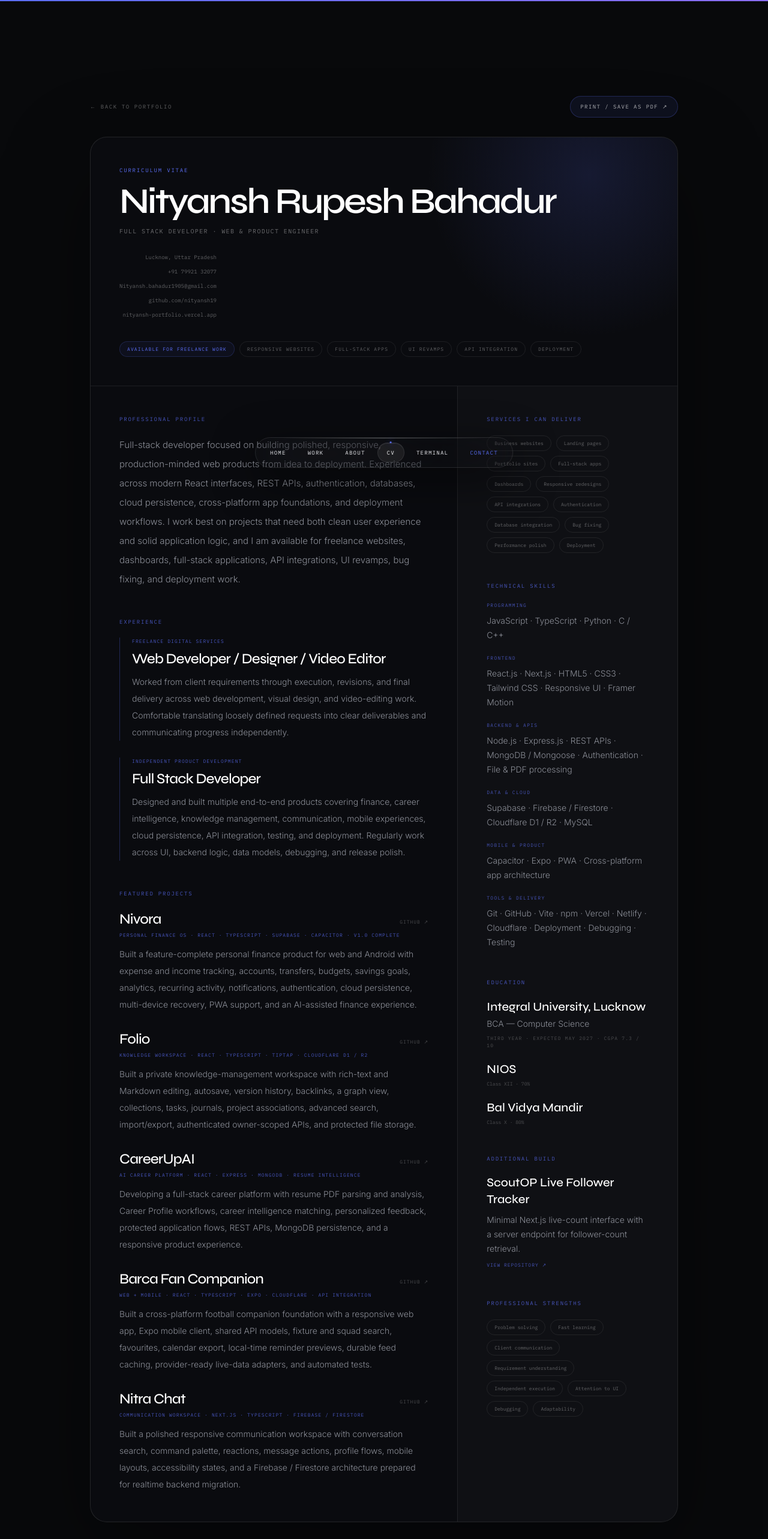
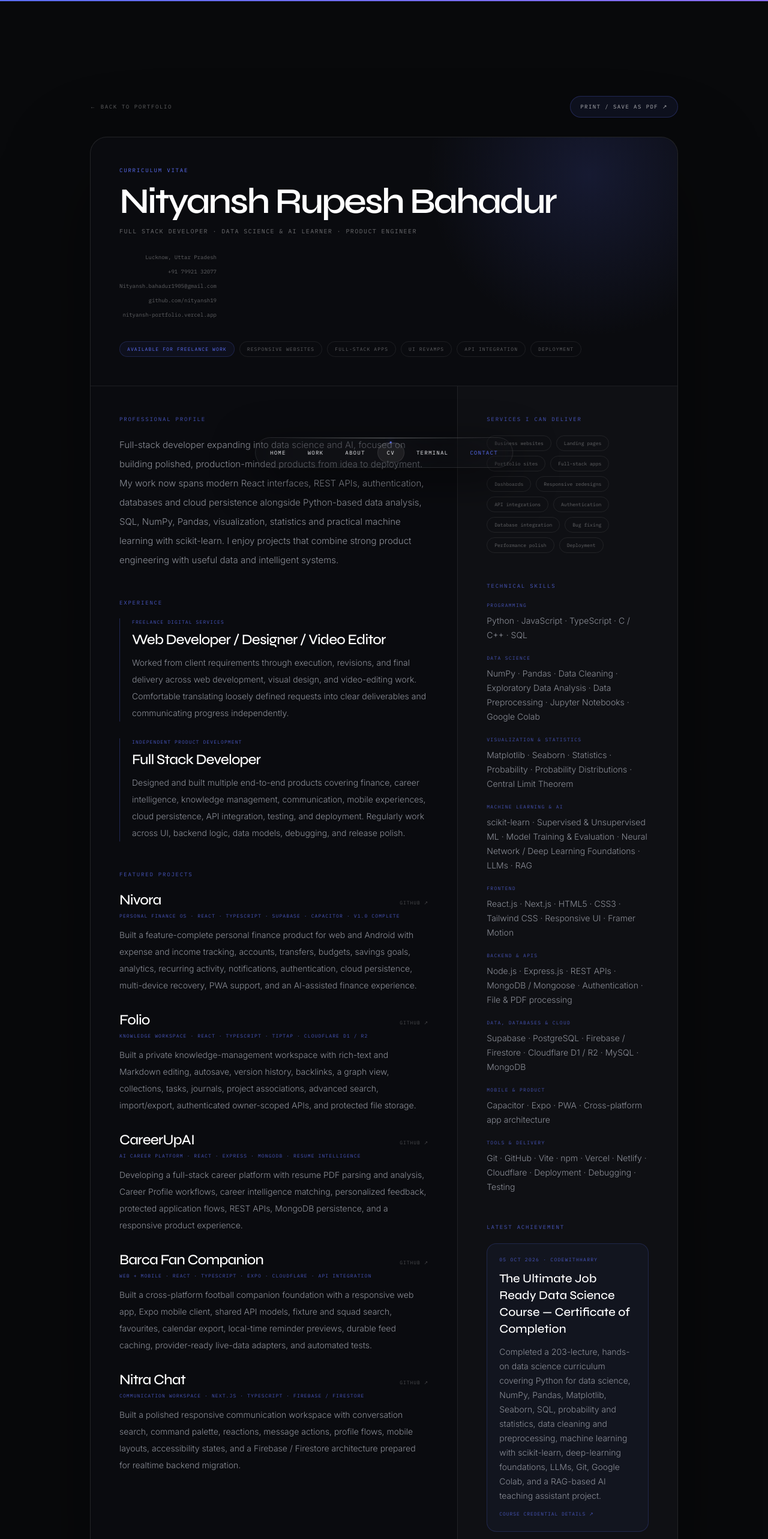
Before and after one commit to nityansh19/nityansh-portfolio, a Next.js app: page /cv in a window 1280 px wide. Shown: the top 2566 px of the page at 60% size. Built offline with nearby package versions, Linux system fonts and the light colour scheme.

Commit message:
feat: add data science certificate and skills to CV

```diff
--- a/app/cv/page.tsx
+++ b/app/cv/page.tsx
@@ -3,10 +3,13 @@
 import Link from "next/link";
 
 const skills = [
-  ["Programming", "JavaScript · TypeScript · Python · C / C++"],
+  ["Programming", "Python · JavaScript · TypeScript · C / C++ · SQL"],
+  ["Data Science", "NumPy · Pandas · Data Cleaning · Exploratory Data Analysis · Data Preprocessing · Jupyter Notebooks · Google Colab"],
+  ["Visualization & Statistics", "Matplotlib · Seaborn · Statistics · Probability · Probability Distributions · Central Limit Theorem"],
+  ["Machine Learning & AI", "scikit-learn · Supervised & Unsupervised ML · Model Training & Evaluation · Neural Network / Deep Learning Foundations · LLMs · RAG"],
   ["Frontend", "React.js · Next.js · HTML5 · CSS3 · Tailwind CSS · Responsive UI · Framer Motion"],
   ["Backend & APIs", "Node.js · Express.js · REST APIs · MongoDB / Mongoose · Authentication · File & PDF processing"],
-  ["Data & Cloud", "Supabase · Firebase / Firestore · Cloudflare D1 / R2 · MySQL"],
+  ["Data, Databases & Cloud", "Supabase · PostgreSQL · Firebase / Firestore · Cloudflare D1 / R2 · MySQL · MongoDB"],
   ["Mobile & Product", "Capacitor · Expo · PWA · Cross-platform app architecture"],
   ["Tools & Delivery", "Git · GitHub · Vite · npm · Vercel · Netlify · Cloudflare · Deployment · Debugging · Testing"],
 ];
@@ -65,7 +68,7 @@ export default function CVPage() {
                 <div>
                   <p className="font-mono text-[9px] uppercase tracking-[0.2em] text-accent print:text-black/45">Curriculum Vitae</p>
                   <h1 className="mt-4 font-display text-4xl font-semibold tracking-[-0.05em] text-white sm:text-6xl print:text-black">Nityansh Rupesh Bahadur</h1>
-                  <p className="mt-3 font-mono text-[10px] uppercase tracking-[0.14em] text-white/40 print:text-black/55">Full Stack Developer · Web &amp; Product Engineer</p>
+                  <p className="mt-3 font-mono text-[10px] uppercase tracking-[0.14em] text-white/40 print:text-black/55">Full Stack Developer · Data Science &amp; AI Learner · Product Engineer</p>
                 </div>
                 <div className="font-mono text-[9px] leading-6 text-white/35 sm:text-right print:text-black/55">
                   <div>Lucknow, Uttar Pradesh</div>
@@ -92,7 +95,7 @@ export default function CVPage() {
               <section>
                 <SectionTitle>Professional Profile</SectionTitle>
                 <p className="text-[15px] leading-8 text-ink-dim print:text-black/75">
-                  Full-stack developer focused on building polished, responsive, production-minded web products from idea to deployment. Experienced across modern React interfaces, REST APIs, authentication, databases, cloud persistence, cross-platform app foundations, and deployment workflows. I work best on projects that need both clean user experience and solid application logic, and I am available for freelance websites, dashboards, full-stack applications, API integrations, UI revamps, bug fixing, and deployment work.
+                  Full-stack developer expanding into data science and AI, focused on building polished, production-minded products from idea to deployment. My work now spans modern React interfaces, REST APIs, authentication, databases and cloud persistence alongside Python-based data analysis, SQL, NumPy, Pandas, visualization, statistics and practical machine learning with scikit-learn. I enjoy projects that combine strong product engineering with useful data and intelligent systems.
                 </p>
               </section>
 
@@ -142,6 +145,16 @@ export default function CVPage() {
                       <p className="mt-2 text-sm leading-6 text-ink-dim print:text-black/75">{list}</p>
                     </div>
                   ))}
+                </div>
+              </section>
+
+              <section className="mt-12">
+                <SectionTitle>Latest Achievement</SectionTitle>
+                <div className="rounded-2xl border border-accent/20 bg-accent/[0.05] p-5 print:border-black/15 print:bg-white print:p-0">
+                  <p className="font-mono text-[8px] uppercase tracking-[0.16em] text-accent/75 print:text-black/45">05 Oct 2026 · CodeWithHarry</p>
+                  <h3 className="mt-3 font-display text-xl text-white print:text-black">The Ultimate Job Ready Data Science Course — Certificate of Completion</h3>
+                  <p className="mt-3 text-sm leading-6 text-ink-dim print:text-black/75">Completed a 203-lecture, hands-on data science curriculum covering Python for data science, NumPy, Pandas, Matplotlib, Seaborn, SQL, probability and statistics, data cleaning and preprocessing, machine learning with scikit-learn, deep-learning foundations, LLMs, Git, Google Colab, and a RAG-based AI teaching assistant project.</p>
+                  <a href="https://www.codewithharry.com/courses/the-ultimate-job-ready-data-science-course" target="_blank" rel="noreferrer" className="mt-3 inline-block font-mono text-[8px] uppercase tracking-[0.12em] text-accent/70 print:text-black/45">Course credential details ↗</a>
                 </div>
               </section>
 
```
